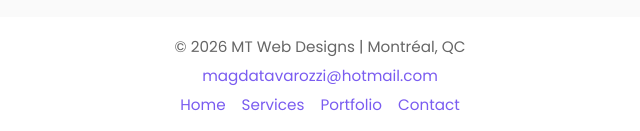
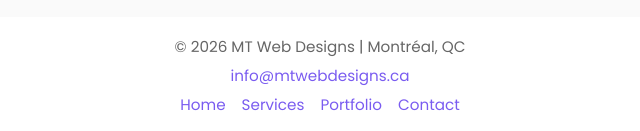
Before and after one commit to magdatavarozzi/magdatavarozzi.github.io, a plain HTML site: page index.html in a window 1280 px wide. Shown: the part 1911-2042 px from the top of the page, 320-960 px from the left. Drawn offline with Linux system fonts and the light colour scheme.

Commit message:
Update index.html

```diff
--- a/index.html
+++ b/index.html
@@ -142,8 +142,7 @@
 
 <footer>
     <p>© 2026 MT Web Designs | Montréal, QC</p>
-   <!-- <p><a href="mailto:magdatavarozzi@hotmail.com">magdatavarozzi@hotmail.com</a></p>-->
-    <p><a href="mailto:magdatavarozzi@hotmail.com">magdatavarozzi@hotmail.com</a></p>
+    <p><a href="mailto:info@mtwebdesigns.ca">info@mtwebdesigns.ca</a></p>
     <p class="footer-nav">
         <a href="#home" data-en="Home" data-fr="Accueil">Home</a>
         <a href="#services" data-en="Services" data-fr="Services">Services</a>
```
